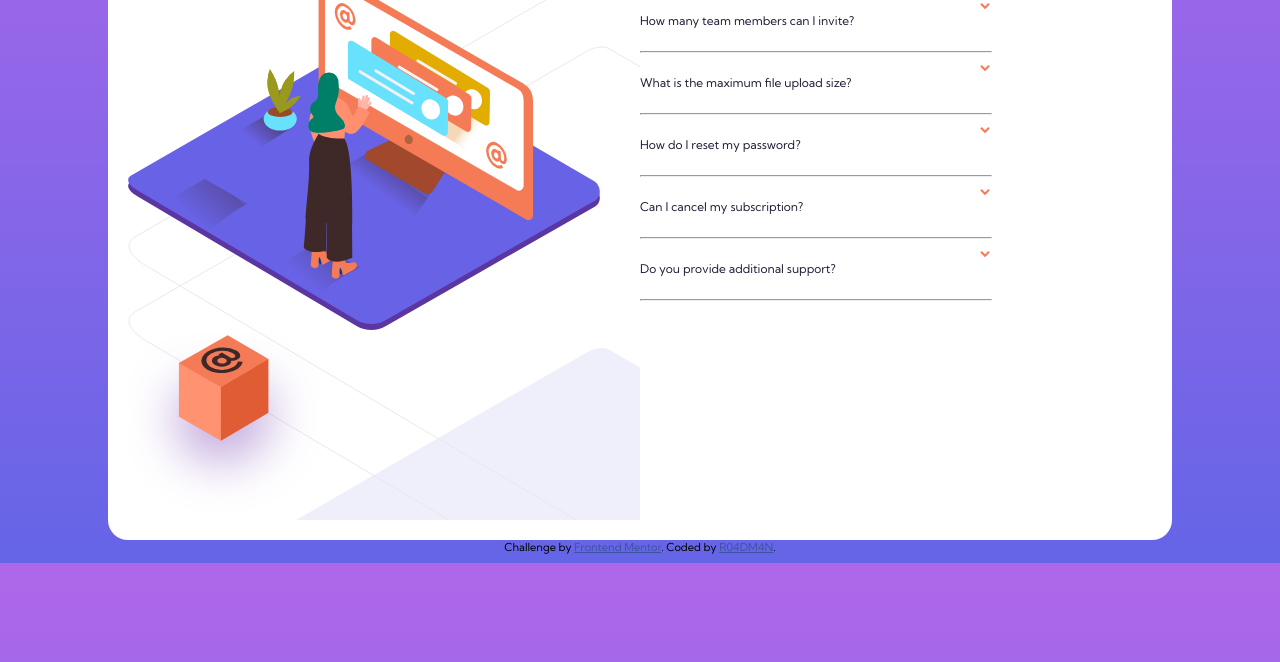
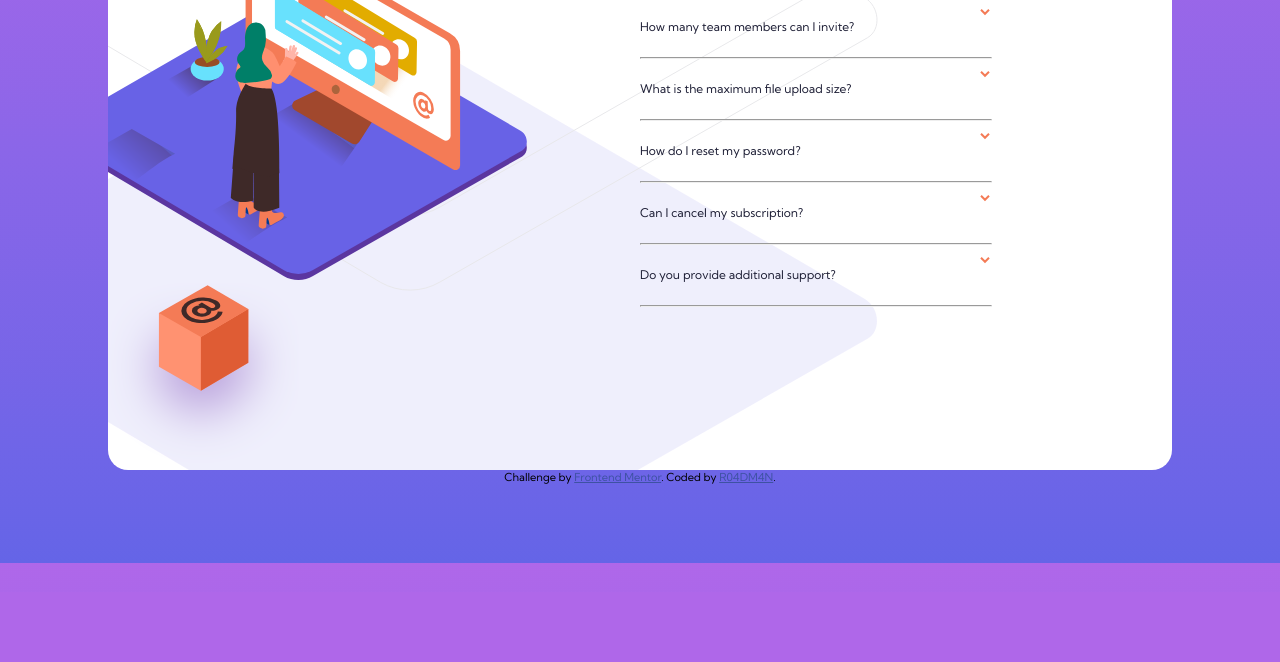
Before and after one commit to Tofunmiakin/frontend-mentor-challenges, a plain HTML site: page faq-accordion-card-main/index.html in a window 1280 px wide. Shown: the part 237-899 px from the top of the page. After the commit the page ends 829 px from the top, so only its background shows below. Drawn offline with Linux system fonts and the light colour scheme.

Commit message:
abandoned

```diff
--- a/faq-accordion-card-main/index.html
+++ b/faq-accordion-card-main/index.html
@@ -18,7 +18,7 @@
   </style>
 </head>
 <body>
-  <div class="content">
+  <section class="content">
     <div class="pictures">
       <div class="pics">
         <img src="./images/illustration-woman-online-desktop.svg" class="illustration-desktop">
@@ -60,7 +60,7 @@
 
     </div>
 
-  </div>
+  </section>
 
   <div class="attribution">
     Challenge by <a href="https://www.frontendmentor.io?ref=challenge" target="_blank">
--- a/faq-accordion-card-main/script.js
+++ b/faq-accordion-card-main/script.js
@@ -1,14 +1,10 @@
 function accordionDrop(id) {
   var x = document.getElementById(id);
+  // var y = document.getElementById(id2);
   if (x.className.indexOf("panel") == -1) {
     x.className += "panel";
+    // y.style.fontWeight = "700"
   } else {
     x.className = x.className.replace("panel", "");
   }
 }
-
-function changeFont() {
-
-  document.getElementsByClassName('accordion').style.fontWeight = "700";
-
-}
--- a/faq-accordion-card-main/style.css
+++ b/faq-accordion-card-main/style.css
@@ -13,22 +13,40 @@ body{
 
 .content{
   background-color: white;
-
   border-radius: 20px;
   border-bottom-left-radius: 20px;
-  padding: 20px;
   display: grid;
   grid-template-columns: 1fr 1fr;
   justify-self: center;
+  background-image: url(./images/bg-pattern-desktop.svg);
+  background-repeat: no-repeat;
+  background-position:-200% 65%;
+}
+
+.pictures{
+  /* margin-top: 80px; */
+  grid-column: 1/2;
+
+  overflow: hidden;
+  margin: 0;
+  padding-top: 50px;
+  grid-column: 1/2;
+}
+
+
+.illustration-desktop{
+  margin-left: -10%;
 }
 
 .list{
   padding-top: 50px;
   text-align: left;
+  padding-bottom: 50px;
 }
 
 h1{
   font-weight: 700;
+  font-size: 30px;
 }
 
 .accordion {
@@ -42,11 +60,12 @@ h1{
   /* outline: none; */
   /* font-size: 12px; */
   /* transition: 0.4s; */
-  grid-column: 1/2;
+  /* grid-column: 1/2; */
   color: hsl(238, 29%, 16%);
   line-height: 3;
   /* padding-left: 0; */
   font-weight: 400;
+  /* font-size: 15px; */
 }
 
 
@@ -60,11 +79,17 @@ hr{
   content: url(./images/icon-arrow-down.svg);
   /* position: relative; */
   float: right;
+
 }
 
-/* .accordion:active{
+.accordion:active {
   font-weight: 700;
-} */
+}
+
+.dropdown-icon:active{
+  content: url(./images/icon-arrow-down.svg);
+  transform: rotate(180deg);
+}
 
 .accordion:hover {
   color: hsl(14, 88%, 65%);
@@ -87,12 +112,7 @@ p{
   font-size: 12px;
   max-width: 350px;
   font-weight: 300;
-}
-
-.pictures{
-  margin-top: 80px;
-  grid-column: 1/2;
-  background-image: url(./images/bg-pattern-desktop.svg);
+  /* padding-bottom: 10px; */
 }
 
 img.illustration-mobile {
```
